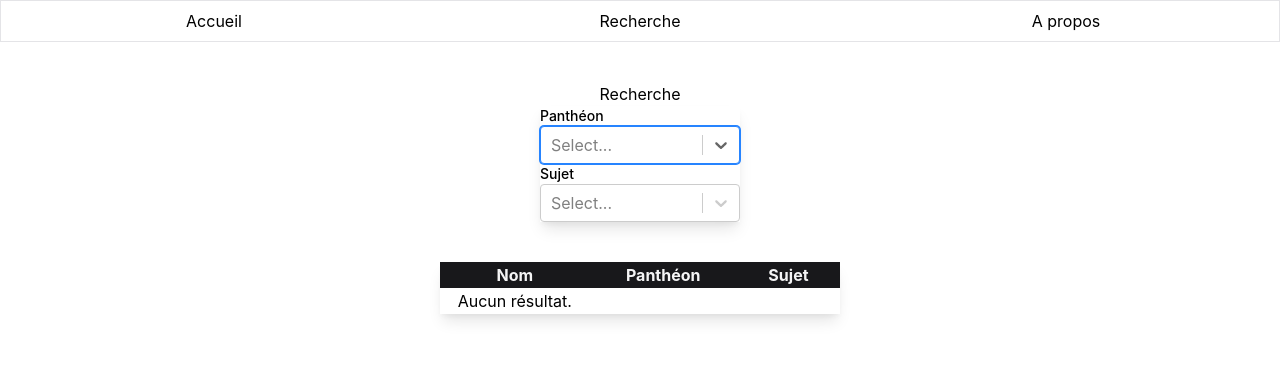
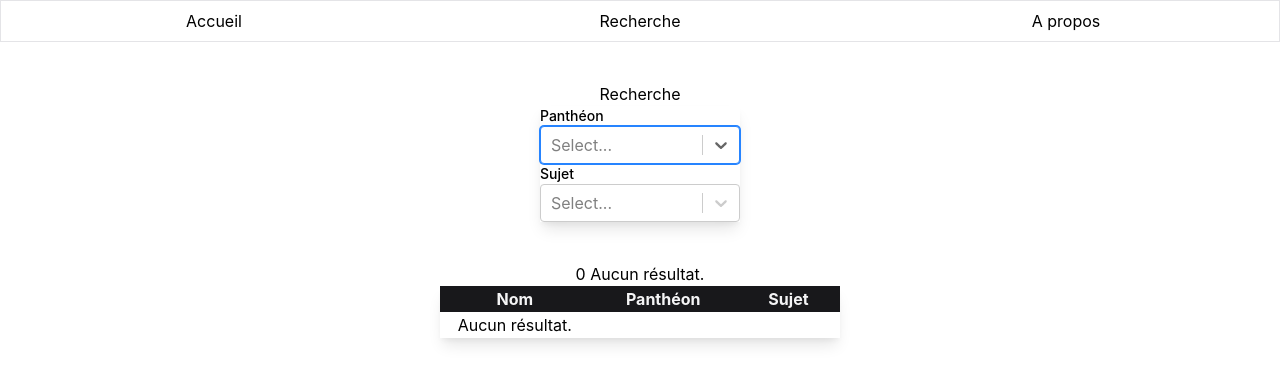
Before and after one commit to AlexisValentin/palmythology, a React (Create React App) app: page /research in a window 1280 px wide. Shown: the top 384 px of the page. Built offline with nearby package versions, Linux system fonts and the light colour scheme.

Commit message:
[SEARCH] display number of results found

```diff
--- a/src/components/domains/navigation/MainMenu.tsx
+++ b/src/components/domains/navigation/MainMenu.tsx
@@ -1,14 +1,8 @@
 import { FunctionComponent } from "react";
 import { Link } from "react-router-dom";
-
-/* Types */
 import { SPACED_STRING } from "../../../types/form";
 import { ROUTES } from "../../../types/routes";
-
-/* Constants */
 import { COLUMNS_NUMBER, GRID } from "../../../types/styles/grid";
-
-/* Wording */
 import { wording } from "../../../wording/fr/main";
 
 export const MainMenu: FunctionComponent = () => {
--- a/src/components/domains/pages/Home.page.tsx
+++ b/src/components/domains/pages/Home.page.tsx
@@ -1,10 +1,6 @@
 import { FunctionComponent } from "react";
 import { Link } from "react-router-dom";
-
-/* Types */
 import { ROUTES } from "../../../types/routes";
-
-/* Wording */
 import { wording } from "../../../wording/fr/main";
 
 export const Welcome: FunctionComponent = () => {
--- a/src/components/domains/search/CardList.styled.tsx
+++ b/src/components/domains/search/CardList.styled.tsx
@@ -7,3 +7,7 @@ export const CardListTableContainerStyled = styled.div`
 export const CardListTableStyled = styled.table`
   width: 400px;
 `;
+
+export const CardListResultCountSectionStyled = styled.span`
+  margin: 10px 0;
+`;
--- a/src/components/domains/search/CardList.tsx
+++ b/src/components/domains/search/CardList.tsx
@@ -6,6 +6,7 @@ import { PantheonLabel } from "../../../types/cards/pantheons";
 import { BACKGROUND, TEXT } from "../../../types/styles/colors";
 import { wording } from "../../../wording/fr/main";
 import {
+  CardListResultCountSectionStyled,
   CardListTableContainerStyled,
   CardListTableStyled,
 } from "./CardList.styled";
@@ -16,6 +17,7 @@ const CardList: FunctionComponent<ResearchCriterias> = ({
 }) => {
   const [searchCriterias, setSearchCriterias] = useState<ResearchCriterias>();
   const [searchResults, setSearchResults] = useState<Card[]>([]);
+  const [totalResults, setTotalResults] = useState<number>(0);
 
   useEffect(() => {
     setSearchCriterias({ pantheon, subject });
@@ -25,6 +27,20 @@ const CardList: FunctionComponent<ResearchCriterias> = ({
     setSearchResults(filterCards(searchCriterias));
   }, [searchCriterias]);
 
+  useEffect(() => {
+    setTotalResults(searchResults.length);
+  }, [searchResults]);
+
+  const getResultsWording = (): string => {
+    const { no_result, found_results_plural, found_results_singular } =
+      wording.filter;
+
+    if (totalResults === 0) return no_result;
+    if (totalResults === 1) return found_results_singular;
+
+    return found_results_plural;
+  };
+
   const dynamiseColor = (pantheon: PantheonLabel): string => {
     const { backgroundColor, textColor } = getPantheonStyle(pantheon);
 
@@ -33,6 +49,9 @@ const CardList: FunctionComponent<ResearchCriterias> = ({
 
   return (
     <CardListTableContainerStyled className="my-10">
+      <CardListResultCountSectionStyled>
+        {totalResults} {getResultsWording()}
+      </CardListResultCountSectionStyled>
       <CardListTableStyled className="shadow-lg">
         <thead>
           <tr className="bg-gray-900 text-gray-100">
@@ -42,7 +61,7 @@ const CardList: FunctionComponent<ResearchCriterias> = ({
           </tr>
         </thead>
         <tbody>
-          {searchResults.length > 0 ? (
+          {totalResults > 0 ? (
             searchResults.map((card, id) => {
               return (
                 <tr className={dynamiseColor(card.details.pantheon)} key={id}>
--- a/src/wording/fr/main.ts
+++ b/src/wording/fr/main.ts
@@ -6,6 +6,8 @@ export const wording = {
     pantheon: "Panthéon",
     subject: "Sujet",
     no_result: "Aucun résultat.",
+    found_results_singular: "résultat correspond à votre recherche.",
+    found_results_plural: "résultats correspondent à votre recherche.",
   },
   global: {
     suspension_points: "...",
```
